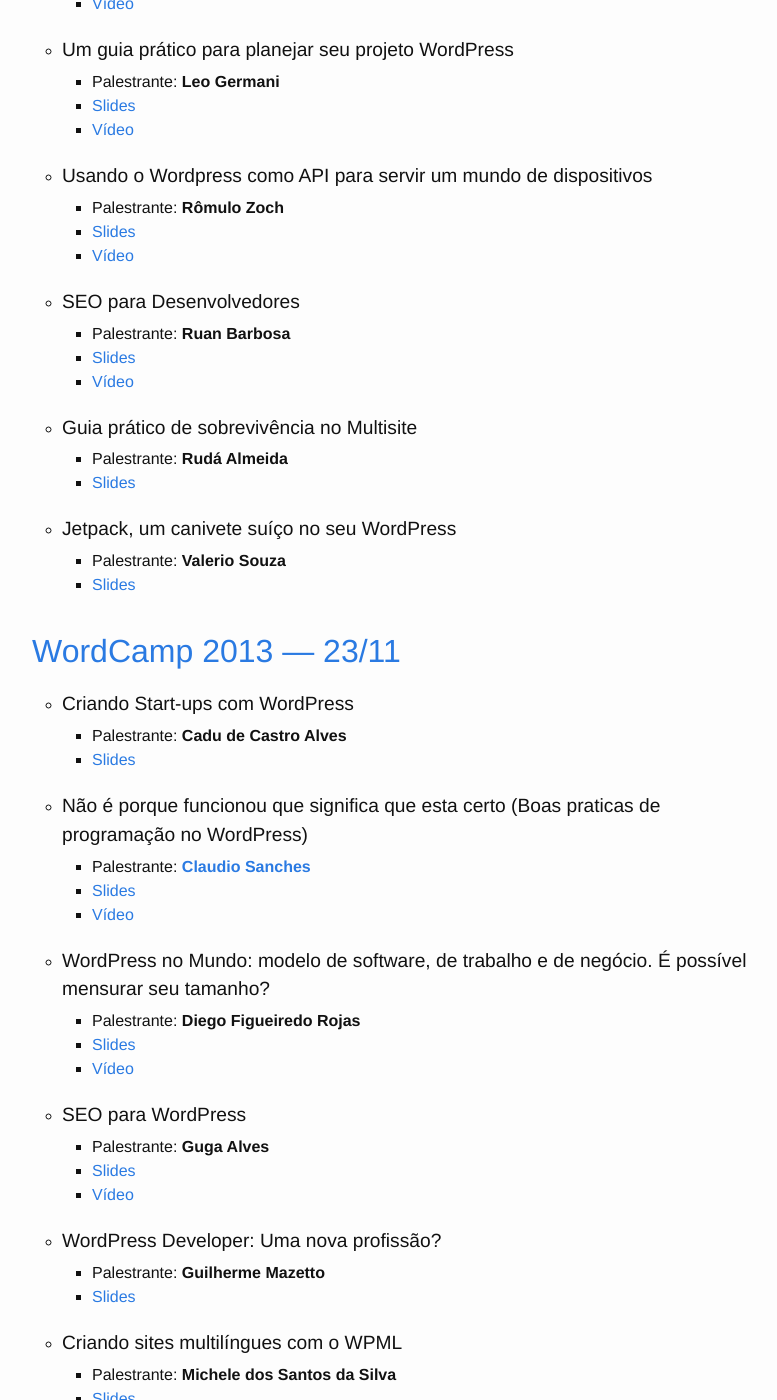
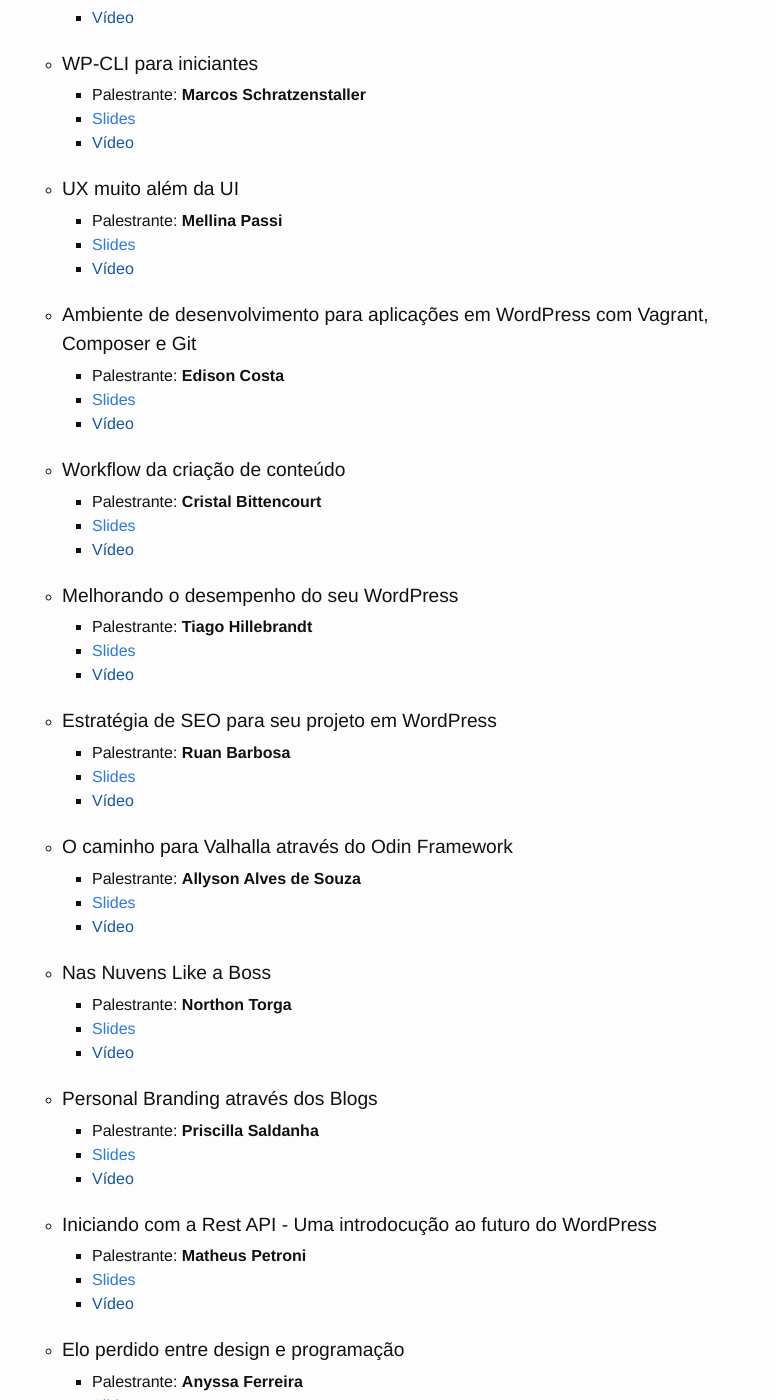
Before and after one commit to wpbrasil/slides, a Jekyll site: the page built from saopaulo.html, in a window 1280 px wide and 1400 px high, scrolled down 1687 px. Shown: the whole window, without its empty margins (238-1015 px from the left). Built offline with Jekyll 4.4.1, drawn with Linux system fonts in a browser that asks for light colours; some of the changed text lies outside the part shown.

Commit message:
Insere slides wcsp 2015

```diff
--- a/_data/places/sp.yml
+++ b/_data/places/sp.yml
@@ -1,3 +1,124 @@
+- type: wordcamp
+  date: 2015-11-28
+  url: https://saopaulo.wordcamp.org/2015/
+  slides:
+
+    - speaker: "Sthefan Berwanger"
+      url: "http://pt.slideshare.net/sthefan/palestra-wordcampsp-seo-estratgico-com-foco-em-negcios"
+      title: "SEO Estratégico com Foco em Negócios"
+      video: ""
+
+    - speaker: "Nícholas André"
+      url: "http://pt.slideshare.net/nicholasandreio/dominando-o-customizer"
+      title: "Dominando o customizer"
+      video: ""
+
+    - speaker: "Pablo Ribeiro"
+      url: "http://pt.slideshare.net/agenciam3/woocommerce-do-desenvolvimento-converso"
+      title: "WooCommerce do desenvolvimento à conversão"
+      video: ""
+
+    - speaker: "Juliana Lewis"
+      url: "http://pt.slideshare.net/SucuriSecurity/seguranca-de-wordpress"
+      title: "Segurança de WordPress"
+      video: ""
+
+    - speaker: "Juliana Sales"
+      url: "http://pt.slideshare.net/garciasales/vamos-criar-redes-fora-das-redes-sociais"
+      title: "Vamos criar redes fora das redes sociais?"
+      video: ""
+
+    - speaker: "Rafael Funchal"
+      sid: "rafaelfunchal"
+      url: "http://pt.slideshare.net/rafaelfunchal/vamos-falar-de-traducao"
+      title: "Vamos falar de tradução?"
+      video: ""
+
+    - speaker: "Rodrigo Primo"
+      url: "https://speakerdeck.com/rodrigoprimo/como-contribuir-com-o-desenvolvimento-do-core-do-wordpress"
+      title: "Como contribuir com o desenvolvimento do core do WordPress"
+      video: ""
+
+    - speaker: "Leonardo Velozo"
+      url: "http://pt.slideshare.net/LeonardoVelozo/teste-ab"
+      title: "Teste A/B"
+      video: ""
+
+    - speaker: "Fernando Daciuk"
+      url: "http://pt.slideshare.net/fdaciuk/wordpress-realtime-wordcamp-so-paulo-2015"
+      title: "WordPress Realtime"
+      video: ""
+
+    - speaker: "Rosália Oliveira"
+      url: "https://pt.slideshare.net/secret/EjTpZz6zGwhaBo"
+      title: "Planejamento de conteúdo para blogs"
+      video: ""
+
+    - speaker: "Marco Frasson"
+      url: "http://pt.slideshare.net/marcofrassonweb/design-para-quem-no-designer-wordcamp-sp-marco-frasson"
+      title: "Design para quem não é Designer"
+      video: ""
+
+    - speaker: "Leo Baiano"
+      url: "http://pt.slideshare.net/leobaiano1/construindo-sites-e-sistemas-com-wordpress"
+      title: "Construindo sites e sistemas com WordPress"
+      video: ""
+
+    - speaker: "Marcos Schratzenstaller"
+      url: "http://pt.slideshare.net/marksabbath/wpcli-56418839"
+      title: "WP-CLI para iniciantes"
+      video: ""
+
+    - speaker: "Mellina Passi"
+      url: "http://pt.slideshare.net/mellpassi/ux-muito-alm-da-ui"
+      title: "UX muito além da UI"
+      video: ""
+
+    - speaker: "Edison Costa"
+      url: "http://pt.slideshare.net/edisonpcosta/ambiente-de-desenvolvimento-para-aplicaes-em-wordpress-com-vagrant-composer-e-gitrevisr"
+      title: "Ambiente de desenvolvimento para aplicações em WordPress com Vagrant, Composer e Git"
+      video: ""
+
+    - speaker: "Cristal Bittencourt"
+      url: "http://pt.slideshare.net/CristalBittencourt/workflow-da-criao-de-contedo-cristal-bittencourt"
+      title: "Workflow da criação de conteúdo "
+      video: ""
+
+    - speaker: "Tiago Hillebrandt"
+      url: "http://pt.slideshare.net/tiagohillebrandt/melhorando-o-desempenho-do-seu-wordpress-55655313"
+      title: "Melhorando o desempenho do seu WordPress"
+      video: ""
+
+    - speaker: "Ruan Barbosa"
+      url: "http://pt.slideshare.net/seuruan/wordcamp-sp-2015-estratgia-de-seo-para-seu-projeto-em-wordpress"
+      title: "Estratégia de SEO para seu projeto em WordPress"
+      video: ""
+
+    - speaker: "Allyson Alves de Souza"
+      url: "https://speakerdeck.com/allysonsouza/o-caminho-para-valhalla-atraves-do-odin-framework"
+      title: "O caminho para Valhalla através do Odin Framework"
+      video: ""
+
+    - speaker: "Northon Torga"
+      url: "https://prezi.com/workl4puadtk/nas-nuvens-like-a-boss"
+      title: "Nas Nuvens Like a Boss"
+      video: ""
+
+    - speaker: "Priscilla Saldanha"
+      url: "http://pt.slideshare.net/psaldanha11/personal-branding-atravs-dos-blogs-wordcampsp-2015-55607157"
+      title: "Personal Branding através dos Blogs"
+      video: ""
+
+    - speaker: "Matheus Petroni"
+      url: "http://pt.slideshare.net/MatheusPetroni/apresentao-rest-api-55765500"
+      title: "Iniciando com a Rest API - Uma introdocução ao futuro do WordPress"
+      video: ""
+
+    - speaker: "Anyssa Ferreira"
+      url: "http://pt.slideshare.net/anyssaferreira/elo-perdido-entre-design-e-programao-55719661"
+      title: "Elo perdido entre design e programação"
+      video: ""
+
 - type: wordcamp
   date: 2014-09-18
   url: https://saopaulo.wordcamp.org/2014/
@@ -149,7 +270,6 @@
       title: "Desenvolvimento em comunidade: A história técnica e política de um plugin do WordPress"
       video:
 
-
 - type: wordcamp
   date: 2012-08-25
   url: https://saopaulo.wordcamp.org/2012/
```
